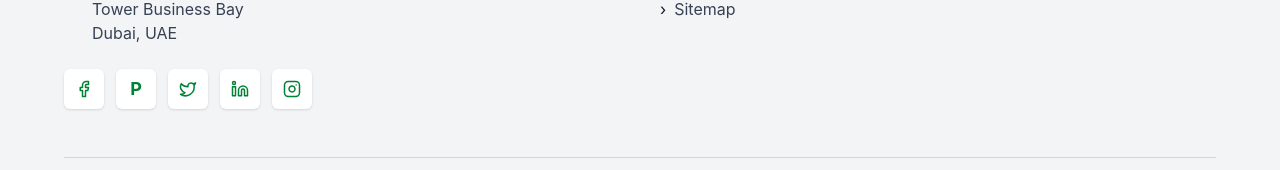
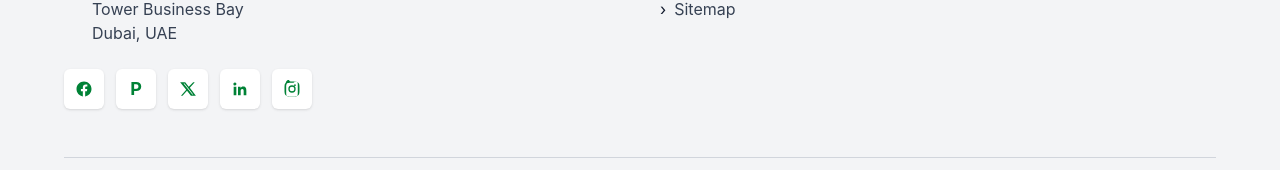
Before and after one commit to fatimaijaz404-del/propertyCRM, a React (Vite) app: page / in a window 1280 px wide. Shown: the part 5197-5367 px from the top of the page. Built offline with nearby package versions, Linux system fonts and the light colour scheme.

Commit message:
Fix footer icons - replace lucide-react brand icons with inline SVGs

```diff
--- a/src/components/Footer.jsx
+++ b/src/components/Footer.jsx
@@ -1,5 +1,28 @@
 import logo from "../assets/logo.png";
-import { Facebook, Linkedin, Instagram, Twitter } from "lucide-react";
+
+const FacebookIcon = () => (
+  <svg width="18" height="18" viewBox="0 0 24 24" fill="currentColor">
+    <path d="M22 12.06C22 6.51 17.52 2 12 2S2 6.51 2 12.06c0 5 3.66 9.15 8.44 9.94v-7.03H7.9v-2.91h2.54V9.86c0-2.51 1.49-3.9 3.77-3.9 1.09 0 2.23.2 2.23.2v2.46h-1.26c-1.24 0-1.63.78-1.63 1.57v1.87h2.78l-.44 2.91h-2.34V22c4.78-.79 8.44-4.94 8.44-9.94Z" />
+  </svg>
+);
+
+const TwitterIcon = () => (
+  <svg width="18" height="18" viewBox="0 0 24 24" fill="currentColor">
+    <path d="M18.9 3H21l-6.55 7.49L22.5 21h-6.62l-5.19-6.62L4.7 21H2.6l7.02-8.02L1.5 3h6.78l4.68 6.06L18.9 3Zm-1.16 16.17h1.17L7.34 4.75H6.08l11.66 14.42Z" />
+  </svg>
+);
+
+const LinkedinIcon = () => (
+  <svg width="18" height="18" viewBox="0 0 24 24" fill="currentColor">
+    <path d="M20.45 20.45h-3.56v-5.57c0-1.33-.03-3.04-1.85-3.04-1.86 0-2.14 1.45-2.14 2.94v5.67H9.34V9h3.42v1.56h.05c.48-.9 1.64-1.85 3.38-1.85 3.6 0 4.27 2.37 4.27 5.46v6.28ZM5.34 7.43a2.07 2.07 0 1 1 0-4.13 2.07 2.07 0 0 1 0 4.13ZM7.12 20.45H3.55V9h3.57v11.45Z" />
+  </svg>
+);
+
+const InstagramIcon = () => (
+  <svg width="18" height="18" viewBox="0 0 24 24" fill="currentColor">
+    <path d="M12 2c2.72 0 3.06.01 4.12.06 1.06.05 1.79.22 2.43.47.66.25 1.22.6 1.77 1.15.5.5.9 1.11 1.15 1.77.25.64.42 1.37.47 2.43.05 1.06.06 1.4.06 4.12s-.01 3.06-.06 4.12c-.05 1.06-.22 1.79-.47 2.43a4.9 4.9 0 0 1-1.15 1.77 4.9 4.9 0 0 1-1.77 1.15c-.64.25-1.37.42-2.43.47-1.06.05-1.4.06-4.12.06s-3.06-.01-4.12-.06c-1.06-.05-1.79-.22-2.43-.47a4.9 4.9 0 0 1-1.77-1.15 4.9 4.9 0 0 1-1.15-1.77c-.25-.64-.42-1.37-.47-2.43C2.01 15.06 2 14.72 2 12s.01-3.06.06-4.12c.05-1.06.22-1.79.47-2.43.25-.66.6-1.22 1.15-1.77A4.9 4.9 0 0 1 5.45.53c.64-.25 1.37-.42 2.43-.47C8.94 2.01 9.28 2 12 2Zm0 1.8c-2.67 0-2.99.01-4.04.06-.87.04-1.34.18-1.65.3-.42.16-.71.35-1.02.66-.31.31-.5.6-.66 1.02-.12.31-.26.78-.3 1.65C4.28 6.5 4.27 6.82 4.27 9.5v5c0 2.68.01 3 .06 4.04.04.87.18 1.34.3 1.65.16.42.35.71.66 1.02.31.31.6.5 1.02.66.31.12.78.26 1.65.3 1.05.05 1.37.06 4.04.06s2.99-.01 4.04-.06c.87-.04 1.34-.18 1.65-.3.42-.16.71-.35 1.02-.66.31-.31.5-.6.66-1.02.12-.31.26-.78.3-1.65.05-1.04.06-1.36.06-4.04v-5c0-2.68-.01-3-.06-4.04-.04-.87-.18-1.34-.3-1.65a2.75 2.75 0 0 0-.66-1.02 2.75 2.75 0 0 0-1.02-.66c-.31-.12-.78-.26-1.65-.3C14.99 3.81 14.67 3.8 12 3.8Zm0 3.32a4.88 4.88 0 1 1 0 9.76 4.88 4.88 0 0 1 0-9.76Zm0 8.04a3.16 3.16 0 1 0 0-6.32 3.16 3.16 0 0 0 0 6.32Zm5.08-8.24a1.14 1.14 0 1 1-2.28 0 1.14 1.14 0 0 1 2.28 0Z" />
+  </svg>
+);
 
 const Footer = () => {
   return (
@@ -36,7 +59,7 @@ const Footer = () => {
               href="#"
               className="w-10 h-10 rounded-md bg-white shadow flex items-center justify-center text-green-700 hover:bg-green-700 hover:text-white transition"
             >
-              <Facebook size={18} />
+              <FacebookIcon />
             </a>
             <a
               href="#"
@@ -48,19 +71,19 @@ const Footer = () => {
               href="#"
               className="w-10 h-10 rounded-md bg-white shadow flex items-center justify-center text-green-700 hover:bg-green-700 hover:text-white transition"
             >
-              <Twitter size={18} />
+              <TwitterIcon />
             </a>
             <a
               href="#"
               className="w-10 h-10 rounded-md bg-white shadow flex items-center justify-center text-green-700 hover:bg-green-700 hover:text-white transition"
             >
-              <Linkedin size={18} />
+              <LinkedinIcon />
             </a>
             <a
               href="#"
               className="w-10 h-10 rounded-md bg-white shadow flex items-center justify-center text-green-700 hover:bg-green-700 hover:text-white transition"
             >
-              <Instagram size={18} />
+              <InstagramIcon />
             </a>
           </div>
         </div>
```
